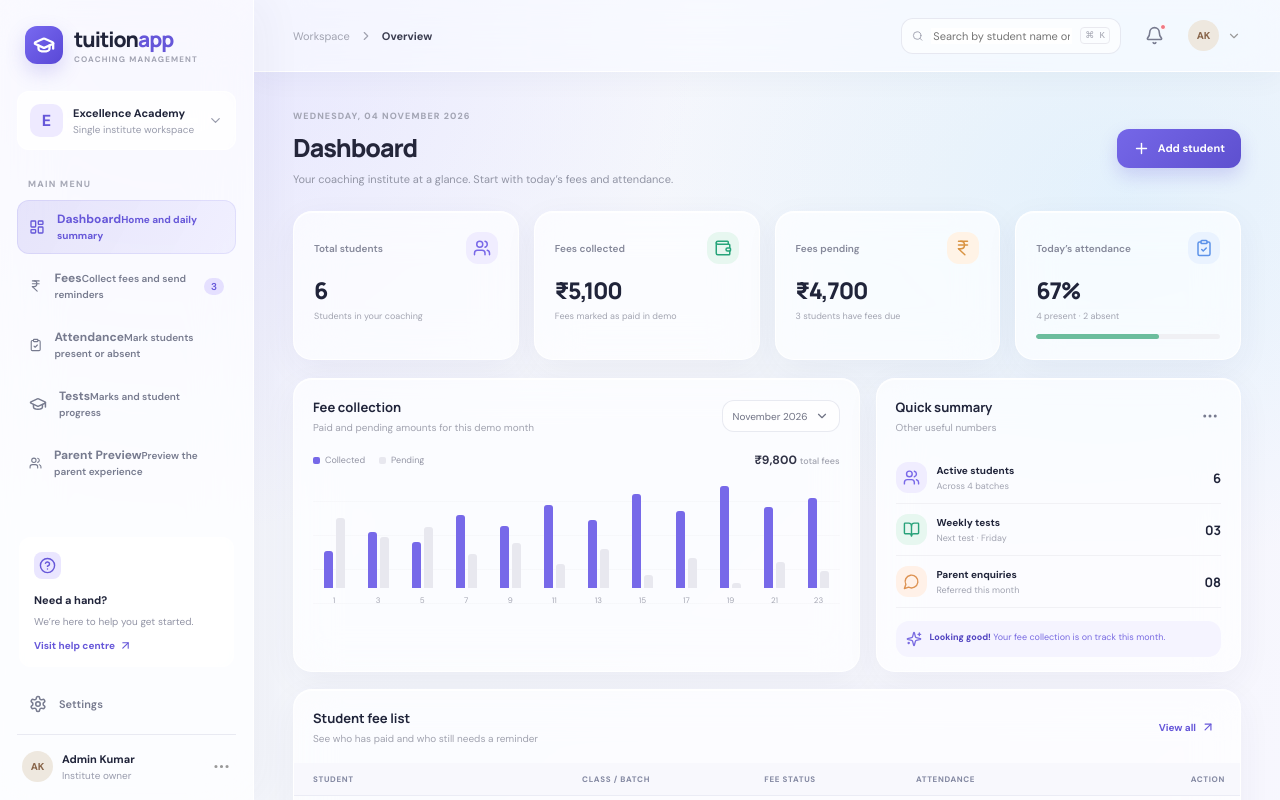
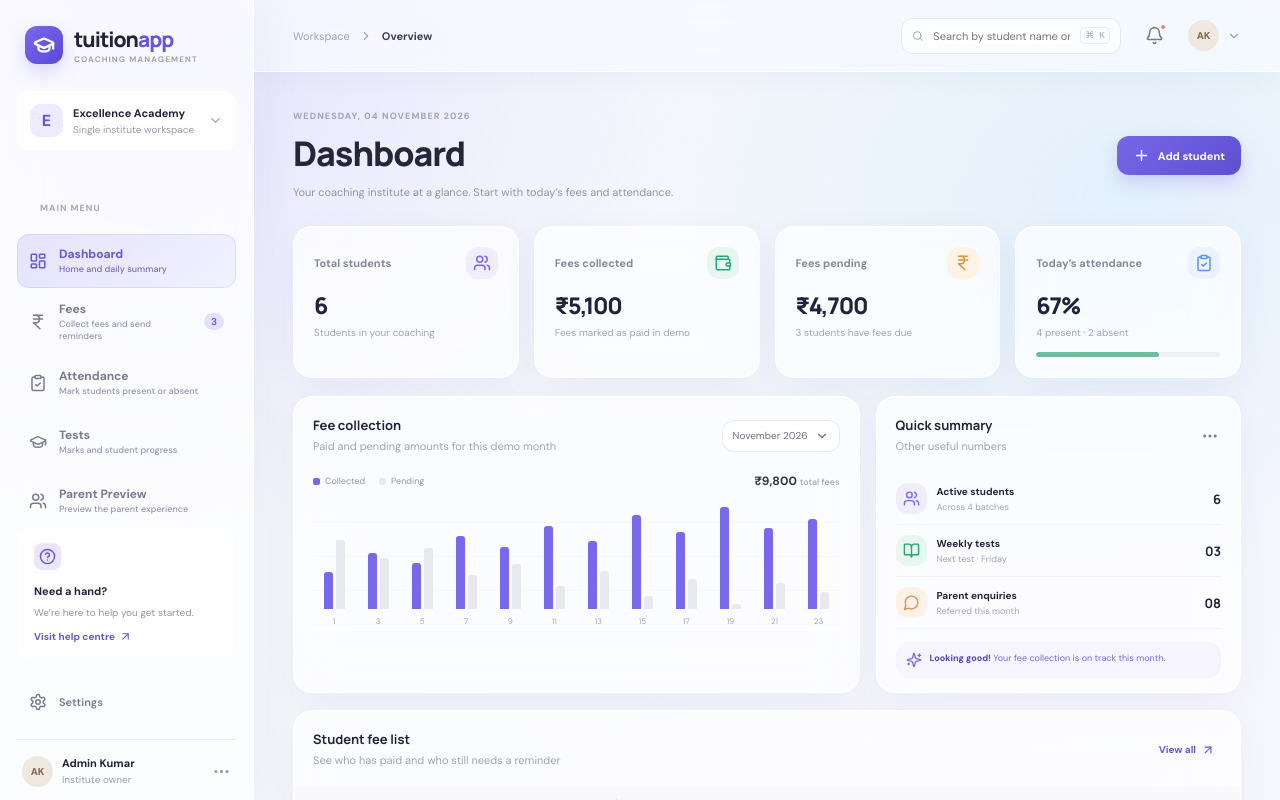
Before and after one commit to ShahbajKhan05/tuitionapp, a Next.js app: page / in a window 1280 px wide. Shown: the top 800 px of the page. Built offline with nearby package versions, Linux system fonts and the light colour scheme.

Commit message:
Improve sidebar readability and dashboard hierarchy

```diff
--- a/src/app/globals.css
+++ b/src/app/globals.css
@@ -128,3 +128,49 @@ tbody tr:hover { background: rgba(244,243,255,.65); }
   .page-content { padding-top: 25px; }
   .stat-card, .panel { border-radius: 16px; }
 }
+
+
+/* Clearer owner-first navigation and dashboard */
+.nav-link {
+  min-height: 54px;
+  align-items: center;
+  gap: 12px;
+  padding: 9px 12px;
+}
+.nav-copy {
+  display: flex;
+  flex: 1;
+  min-width: 0;
+  flex-direction: column;
+  gap: 3px;
+}
+.nav-copy b {
+  color: inherit;
+  font-size: 12px;
+  font-weight: 700;
+  line-height: 1.2;
+}
+.nav-copy small {
+  color: #9297ad;
+  font-size: 9px;
+  font-weight: 500;
+  line-height: 1.25;
+  white-space: normal;
+}
+.nav-active .nav-copy small { color: #7770b5; }
+.nav-caption {
+  margin: 24px 12px 10px;
+  font-size: 9px;
+  font-weight: 800;
+  letter-spacing: 1px;
+}
+.page-title h1 { font-size: clamp(25px, 3vw, 34px); }
+.page-title p { max-width: 620px; line-height: 1.65; }
+.stat-card > small { font-size: 10px; line-height: 1.5; }
+.stat-top { font-size: 11px; font-weight: 650; }
+.panel-head p { font-size: 11px; line-height: 1.45; }
+@media (max-width: 760px) {
+  .nav-link { min-height: 56px; }
+  .nav-copy b { font-size: 13px; }
+  .nav-copy small { font-size: 10px; }
+}
```
